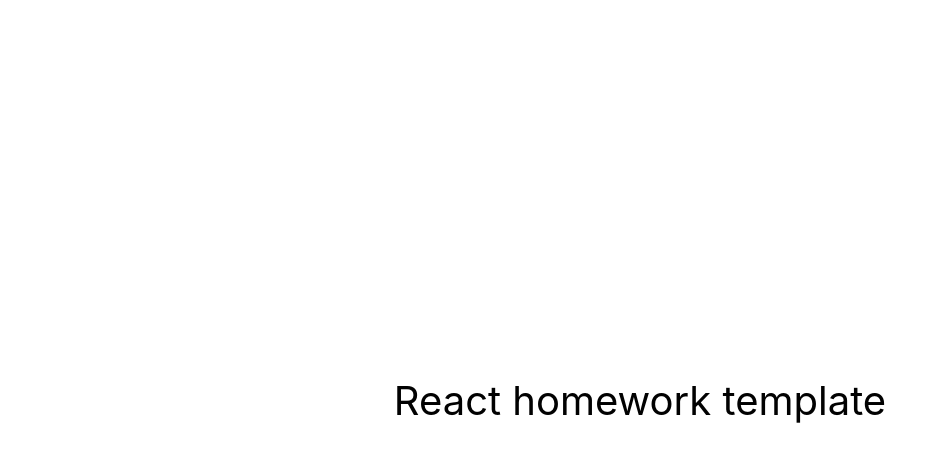
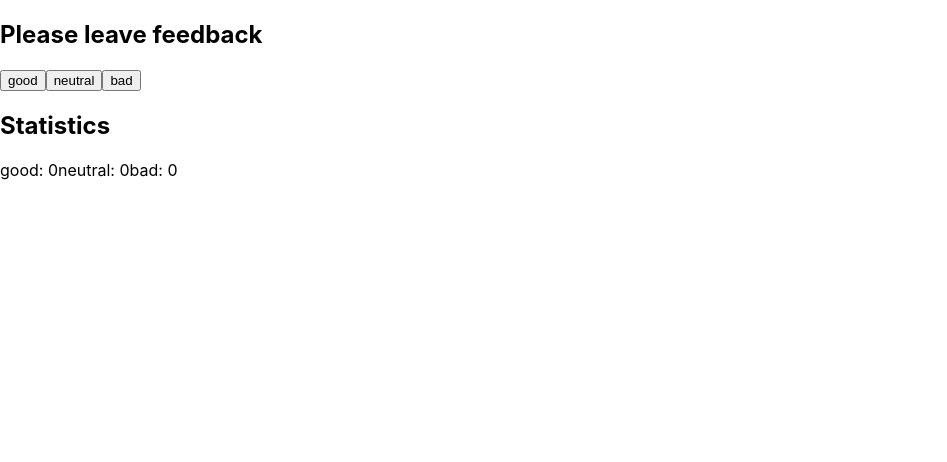
Before and after one commit to kamilaadamska/goit-react-hw-02-feedback, a React (Create React App) app: page / in a window 1280 px wide. Shown: the top 462 px of the page, without its empty margins (0-947 px from the left). Built offline with nearby package versions, Linux system fonts and the light colour scheme.

Commit message:
First component made

```diff
--- a/src/components/App.jsx
+++ b/src/components/App.jsx
@@ -1,16 +1,5 @@
+import GetFeedback from './getfeedback/GetFeedback';
+
 export const App = () => {
-  return (
-    <div
-      style={{
-        height: '100vh',
-        display: 'flex',
-        justifyContent: 'center',
-        alignItems: 'center',
-        fontSize: 40,
-        color: '#010101'
-      }}
-    >
-      React homework template
-    </div>
-  );
+  return <GetFeedback />;
 };
--- /dev/null
+++ b/src/components/getfeedback/GetFeedback.jsx
@@ -0,0 +1,38 @@
+const { Component } = require('react');
+
+class GetFeedback extends Component {
+  state = {
+    good: 0,
+    neutral: 0,
+    bad: 0,
+  };
+
+  render() {
+    const rating = Object.keys(this.state);
+    const { good, neutral, bad } = this.state;
+
+    return (
+      <>
+        <h2>Please leave feedback</h2>
+        {rating.map((rate, index) => (
+          <button type="button" key={index}>
+            {rate}
+          </button>
+        ))}
+
+        <h2>Statistics</h2>
+        <span>
+          {rating[0]}: {good}
+        </span>
+        <span>
+          {rating[1]}: {neutral}
+        </span>
+        <span>
+          {rating[2]}: {bad}
+        </span>
+      </>
+    );
+  }
+}
+
+export default GetFeedback;
```
